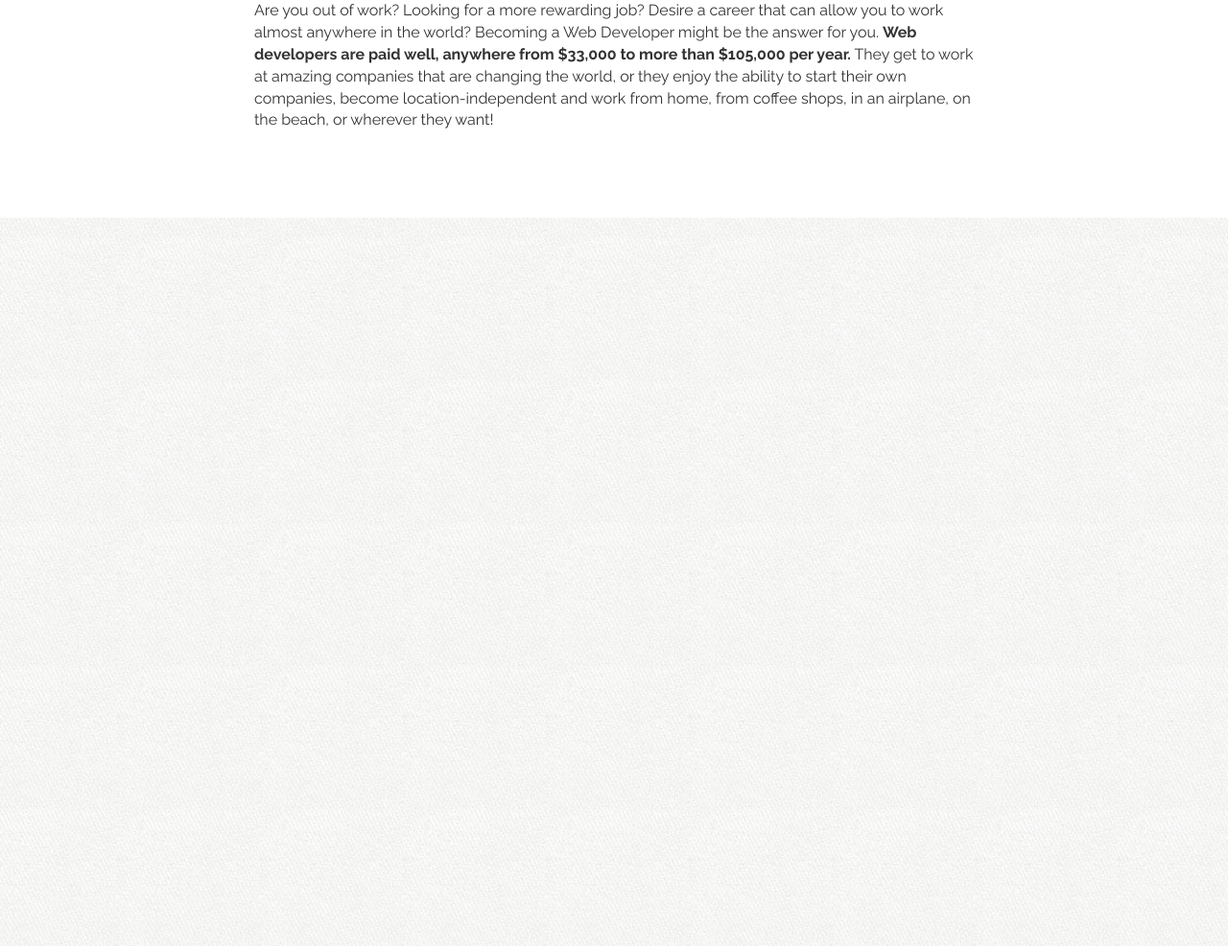
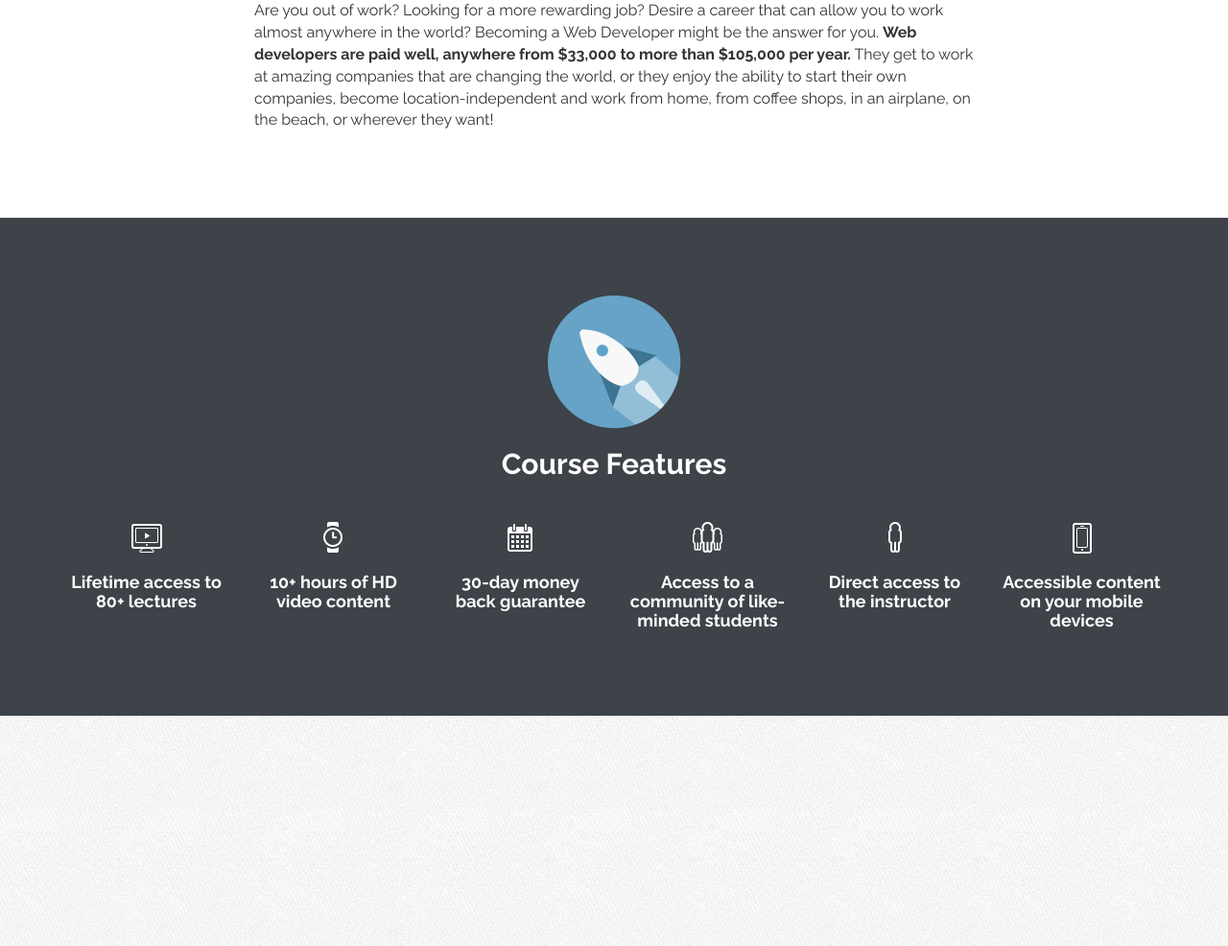
Before and after one commit to roxanneallard/Bootstrap-to-Wordpress, a PHP site: page / in a window 1280 px wide. Shown: the part 2263-3249 px from the top of the page at 96% size. Run offline with PHP 8.4, Linux system fonts and the light colour scheme; some libraries are stand-ins or nearby versions.

Commit message:
Added Course Features Section

```diff
--- a/assets/css/custom.css
+++ b/assets/css/custom.css
@@ -9,6 +9,7 @@ Blue Gray: #3e4249
 /* === GLOBAL === */
 /* === HERO === */
 /* === LAYOUT === */
+/* === CUSTOM ICON SPRITES === */
 
 
 /* === GENERAL === */
@@ -165,3 +166,24 @@ section {
 #who-benefits {
   background: white;
 }
+
+#course-features {
+  background: #3e4249;
+  color:white;
+  text-align: center;
+}
+
+/* === CUSTOM ICON SPRITES === */
+i.ci {
+  display: inline-block;
+  height:40px;
+  width:40px;
+  background:url('../img/icon-sprite.png') no-repeat;
+}
+
+.ci.ci-computer { background-position: 0 0; }
+.ci.ci-watch { background-position: -40px 0; }
+.ci.ci-calendar { background-position: -80px 0; }
+.ci.ci-community { background-position: -120px 0; }
+.ci.ci-instructor { background-position: -160px 0; }
+.ci.ci-device { background-position: -200px 0; }
--- a/index.html
+++ b/index.html
@@ -139,7 +139,7 @@
         <div class="row">
           <div class="col-sm-8 col-sm-offset-2">
 
-            <h3>Graphic & Web Designers</h3>
+            <h3>Graphic &amp; Web Designers</h3>
             <p>Graphic designers are extremely talented, but ask them to code their designs and they’ll freeze up! This leaves them with no other choice but to hire a web developer. Any professional graphic designers knows web developers can be expensive.
               If you’re a designer, learning to code your own WordPress websites can change your business entirely! Now, not only are you a great designer, but you’re a skillful developer, too! This puts you in a position to <strong>make an extra $1,000 – $5,000 per project.</strong></p>
 
@@ -148,7 +148,7 @@
               If you can learn how to build a high-quality startup website by yourself, then you’ve just saved yourself a lot of cash, <strong>tens of thousands of dollars in many cases.</strong></p>
 
             <h3>Employees</h3>
-            <p>Any company knows the education & training of their employees is key to a thriving team.
+            <p>Any company knows the education &amp; training of their employees is key to a thriving team.
               Depending on the type of company you work for, if you understand how to code, and can develop CMS driven websites, that gives you <strong>negotiating power for a better position, or a higher salary.</strong></p>
 
             <h3>Code Hobbyists</h3>
@@ -164,8 +164,39 @@
     </section>
 
     <!-- COURSE FEATURES SECTION -->
-    <section>
-
+    <section id="course-features">
+      <div class="container">
+        <div class="section-header">
+          <img src="assets/img/icon-rocket.png" alt="Rocket">
+          <h2>Course Features</h2>
+        </div><!-- section-header -->
+        <div class="row">
+          <div class="col-sm-2">
+            <i class="ci ci-computer"></i>
+            <h4>Lifetime access to 80+ lectures</h4>
+          </div><!-- col-sm-2 -->
+          <div class="col-sm-2">
+            <i class="ci ci-watch"></i>
+            <h4>10+ hours of HD video content</h4>
+          </div><!-- col-sm-2 -->
+          <div class="col-sm-2">
+            <i class="ci ci-calendar"></i>
+            <h4>30-day money back guarantee</h4>
+          </div><!-- col-sm-2 -->
+          <div class="col-sm-2">
+            <i class="ci ci-community"></i>
+            <h4>Access to a community of like-minded students</h4>
+          </div><!-- col-sm-2 -->
+          <div class="col-sm-2">
+            <i class="ci ci-instructor"></i>
+            <h4>Direct access to the instructor</h4>
+          </div><!-- col-sm-2 -->
+          <div class="col-sm-2">
+            <i class="ci ci-device"></i>
+            <h4>Accessible content on your mobile devices</h4>
+          </div><!-- col-sm-2 -->
+        </div><!-- row -->
+      </div><!-- container -->
     </section>
 
     <!-- PROJECT FEATURES SECTION -->
```
